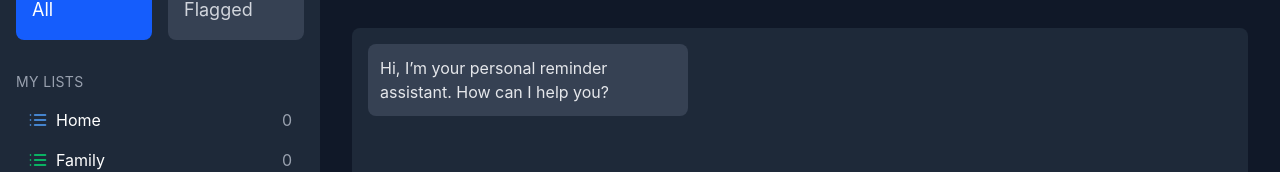
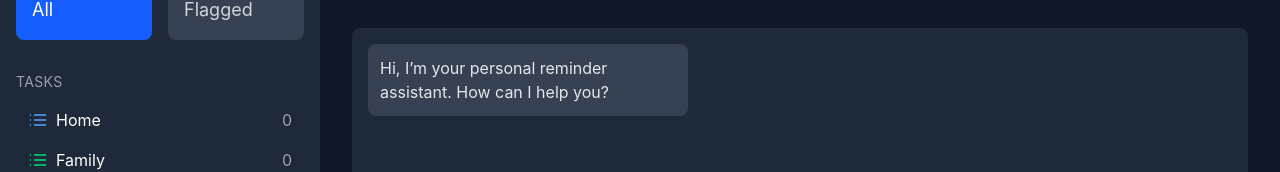
Before and after one commit to ProjectiveStaffing/ai-assistant, a Next.js app: page / in a window 1280 px wide. Shown: the part 272-444 px from the top of the page. Built offline with nearby package versions, Linux system fonts and the light colour scheme; no server answers.

Commit message:
replace lists to tasks

```diff
--- a/app/assistant/components/Chatbox.tsx
+++ b/app/assistant/components/Chatbox.tsx
@@ -58,7 +58,8 @@ const ChatBox: React.FC = () => {
         setInputMessage('');
         setIsLoading(true);
 
-        const request = process.env.NEXT_PUBLIC_BACKEND_PROD || '';
+        //const request = process.env.NEXT_PUBLIC_BACKEND_PROD || '';
+        const request = 'http://localhost:8080/youtask/api/v0/task';
         try {
             const res = await fetch(request, {
                 method: 'POST',
--- a/app/assistant/components/Sidebar.tsx
+++ b/app/assistant/components/Sidebar.tsx
@@ -68,7 +68,7 @@ export const Sidebar: React.FC = () => {
         </div>
 
         <div className="mb-8 flex-grow">
-          <h3 className="text-gray-400 text-sm uppercase tracking-wide mb-2">My Lists</h3>
+          <h3 className="text-gray-400 text-sm uppercase tracking-wide mb-2">TASKS</h3>
           {myLists.map(list => (
             <SidebarListItem
               key={list.id}
```
